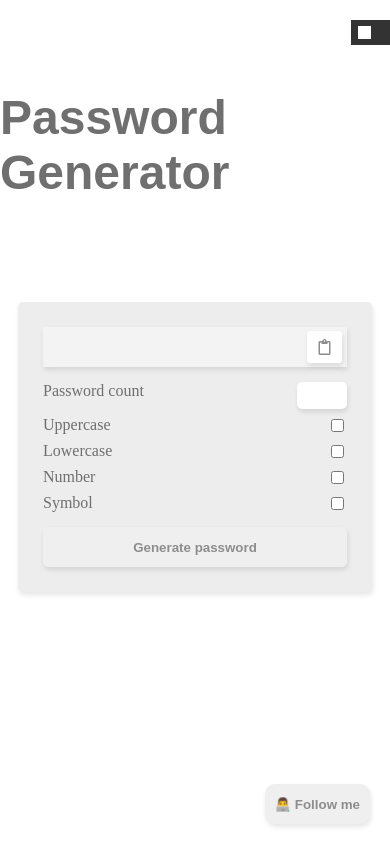
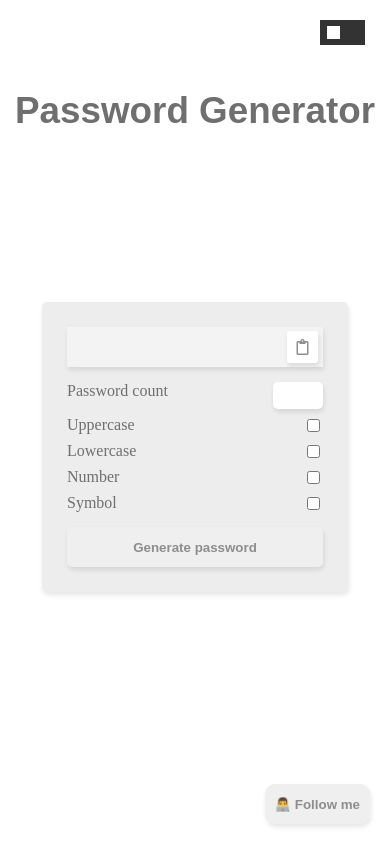
Before and after one commit to david4473/Password-generator, a plain HTML site: page index.html in a window 390 px wide. Drawn offline with Linux system fonts and the light colour scheme.

Commit message:
fixed responsiveness

```diff
--- a/app.css
+++ b/app.css
@@ -62,7 +62,7 @@ section{
 
 /* media queriy for container's mobile size style */
 
-@media screen and (max-width: 375px){
+@media screen and (min-width: 320px) and (max-width: 375px){
     .container{
         width: 16rem;
         height: 15rem;
@@ -217,7 +217,7 @@ button:active{
     height: 25px;
 }
 
-@media screen and (max-width: 375px){
+@media screen and (min-width: 320px) and (max-width: 375px){
     .dark-mode-toggle{
         right: -82%;
     }
@@ -274,8 +274,28 @@ button:active{
 
 /* media queriy for notification */
 
-@media screen and (max-width: 375px){
+@media screen and (min-width: 320px) and (max-width: 375px){
     .notif-message{
         left: 110px;
     }
 }
+
+@media only screen and (min-width: 376px) and (max-width: 496px){
+
+        .notif-message{
+            left: 170px;
+        }
+
+        .dark-mode-toggle{
+            right: -82%;
+        }
+
+        .container{
+            width: 16rem;
+            height: 15rem;
+        }
+
+        .heading h1{
+            font-size: 2.3em;
+        }
+}
```
